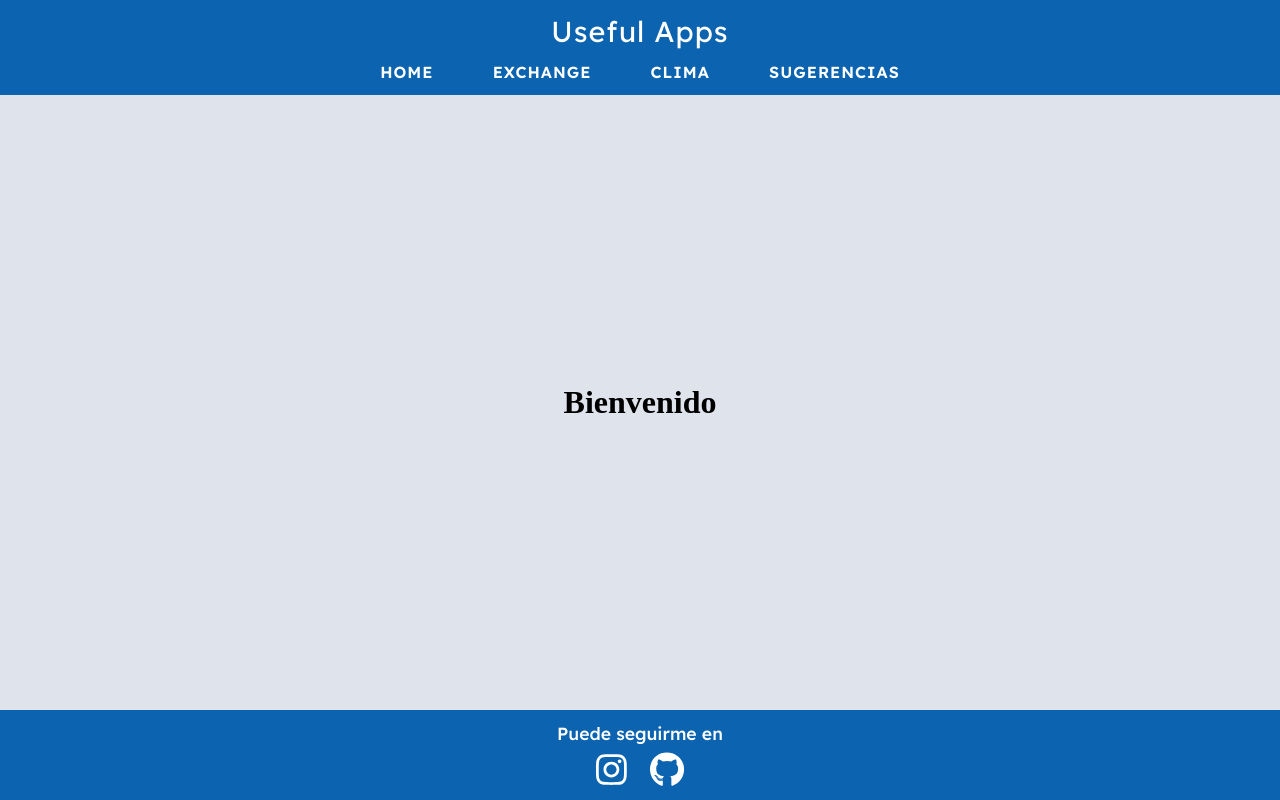
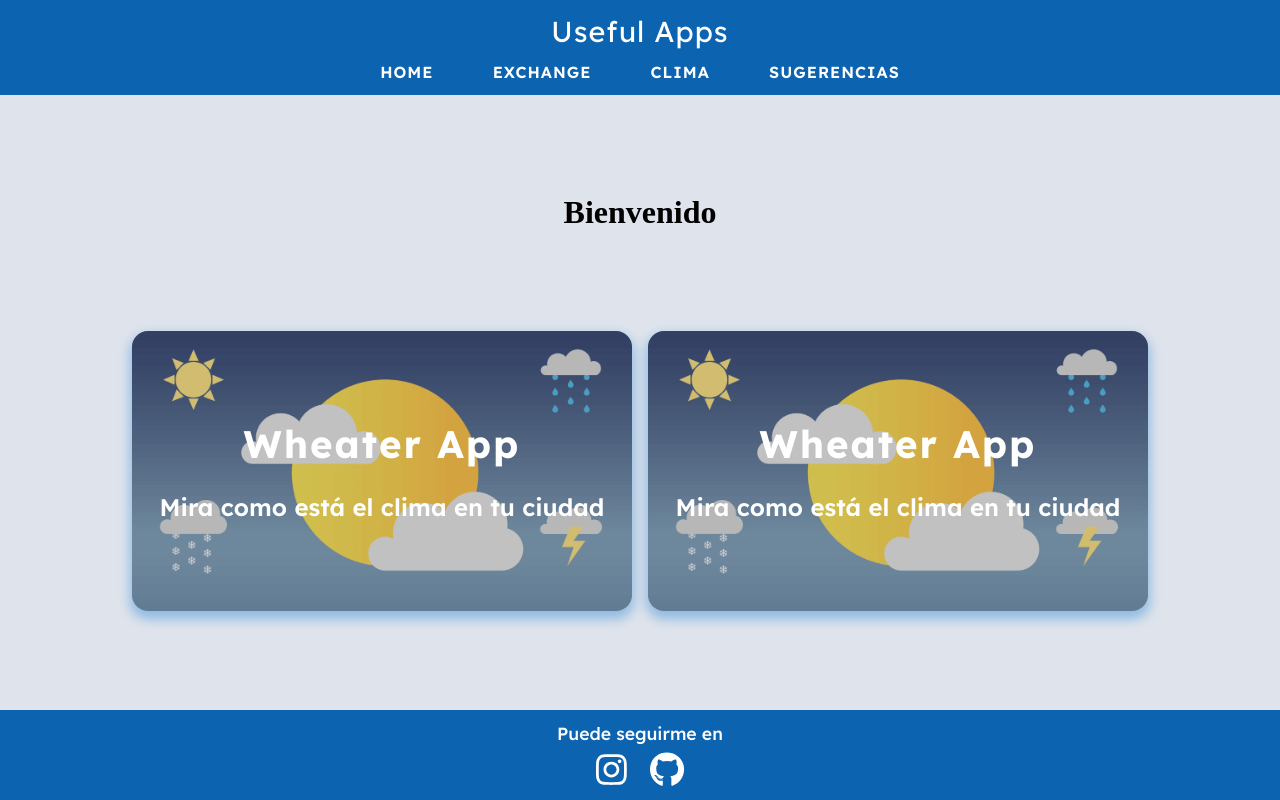
Before and after one commit to jorge088/UsefulApps, a React (Create React App) app: page / in a window 1280 px wide. Built offline with nearby package versions, Linux system fonts and the light colour scheme.

Commit message:
added Homecontainer and HomeCard components

```diff
--- a/src/Components/Home/Home.js
+++ b/src/Components/Home/Home.js
@@ -1,4 +1,5 @@
 import styles from './Home.module.css';
+import HomeCard from './HomeCard';
 const Home = () => {
   return (
     <>
@@ -6,6 +7,11 @@ const Home = () => {
         <main>
           <h1>Bienvenido</h1>
         </main>
+        <div className={styles.homeCardsContainer}>
+          <HomeCard />
+          <HomeCard />
+        </div>
+
 
       </div>
     </>
--- a/src/Components/Home/Home.module.css
+++ b/src/Components/Home/Home.module.css
@@ -8,3 +8,10 @@
     justify-content: space-evenly;
     align-items:center;
 }
+.homeCardsContainer{
+    display: flex;
+    width: 100%;
+    justify-content: center;
+    gap: 1em;
+
+}
--- /dev/null
+++ b/src/Components/Home/HomeCard.js
@@ -0,0 +1,12 @@
+import styles from './HomeCard.module.css';
+const HomeCard = () => {
+    return (
+        <>
+            <div className={styles.card}>
+                <h3 className={styles.card__title}>Wheater App</h3>
+                <p className={styles.card__description}>Mira como está el clima en tu ciudad</p>
+            </div>
+        </>
+    )
+}
+export default HomeCard
--- /dev/null
+++ b/src/Components/Home/HomeCard.module.css
@@ -0,0 +1,45 @@
+.card{
+    width: 500px;
+    height: 280px;
+    background: url('./../../Assets/weatherApp.png');
+    background-size: cover;
+    display: flex;
+    flex-direction: column;
+    justify-content:center;
+    position: relative;
+    align-items: center;
+    gap: 1.5em;
+    border-radius: 16px;
+    box-shadow: 0 6px 12px 2px rgba(20, 123, 212,.4);
+    color: #fff;
+    transition: .4s ease all;
+    font-family: 'Lexend', sans-serif;
+    cursor: pointer;
+}
+.card:hover{
+    transform: scale(1.1);
+    z-index: 20;
+
+}
+.card::before {
+    content: '';
+    position: absolute;
+    top: 0;
+    left: 0;
+    right: 0;
+    bottom: 0;
+    border-radius: 16px;
+    background-color: rgba(82, 82, 82, 0.25);
+    background-blend-mode:hue;
+}
+.card__title{
+    position: relative;
+    font-size: 2.4em;
+    letter-spacing: 2px;
+    font-weight: 700;
+}
+.card__description{
+    position: relative;
+    font-weight: 600;
+    font-size: 1.5em;
+}
```
Also changed, not shown: src/Assets/exchangeApp.jpg (added), src/Assets/weatherApp.png (added).
